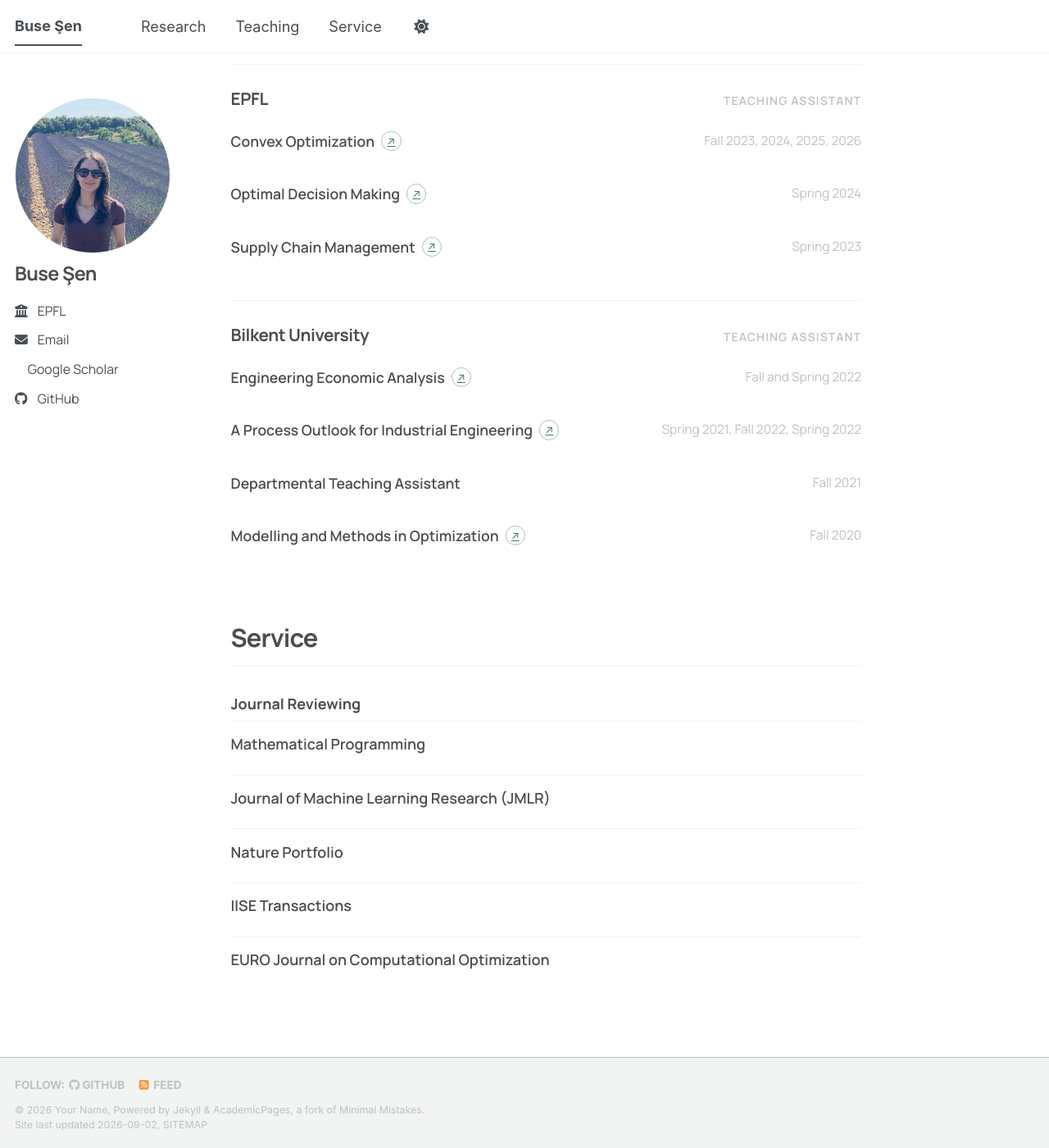
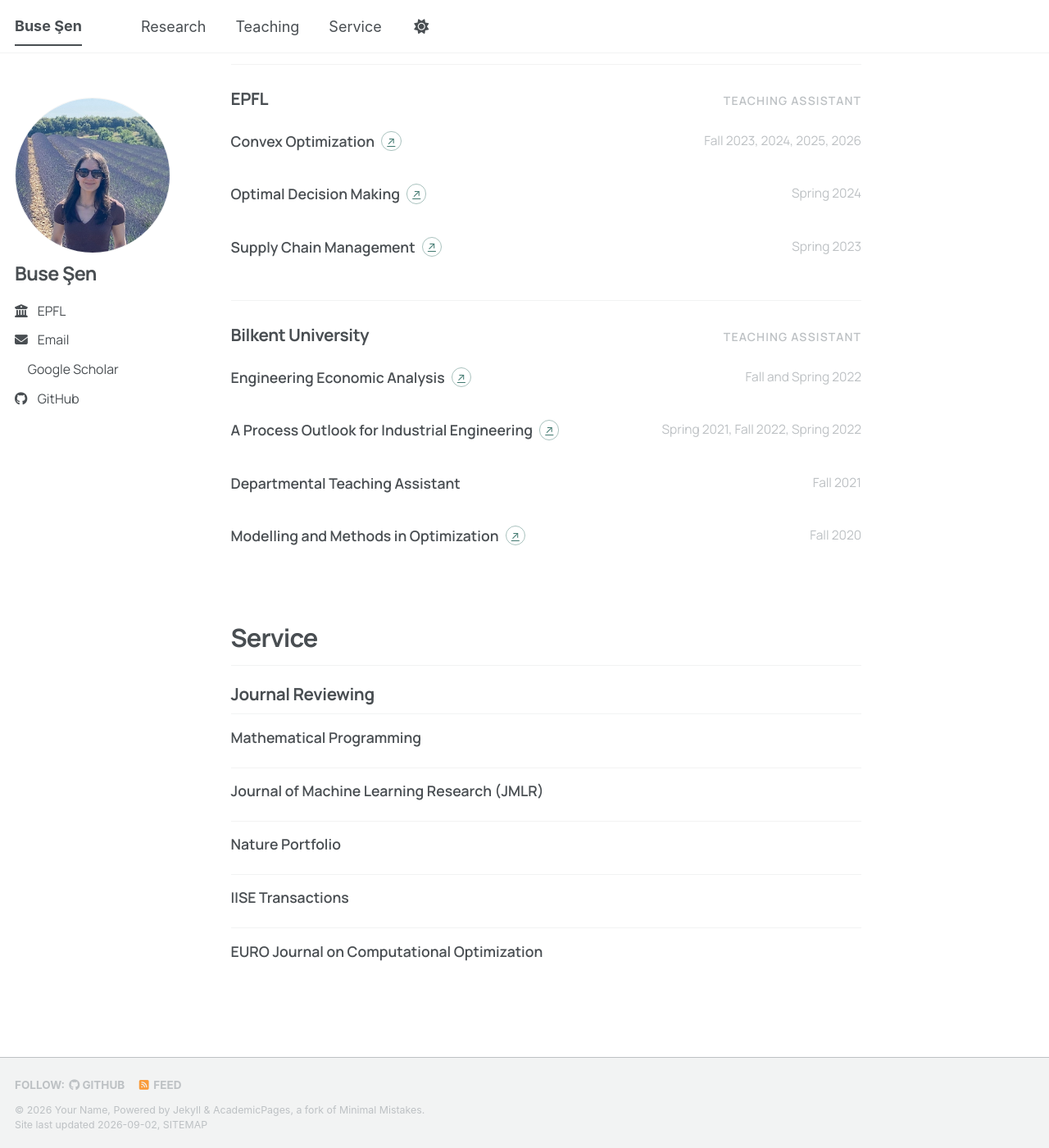
Before and after one commit to busesen/busesen.github.io, a Jekyll site: the page built from _pages/about.md, in a window 1280 px wide and 1400 px high, scrolled down 1226 px. Shown: the whole window at 82% size. Built offline with Jekyll 4.4.1, drawn with Linux system fonts in a browser that asks for light colours; a style sheet for code colours, icons or effects is not loaded.

Commit message:
Align service and teaching typography

```diff
--- a/assets/css/main.scss
+++ b/assets/css/main.scss
@@ -323,11 +323,16 @@ html[data-theme="dark"] .author-me {
   margin-bottom: 0.65rem;
 }
 
-.teaching-group__header h3 {
+.teaching-group__header h3,
+.service-section > h3 {
   margin: 0;
   font-size: 1.15rem;
   font-weight: 650;
   letter-spacing: -0.02em;
+}
+
+.service-section > h3 {
+  margin-bottom: 0.65rem;
 }
 
 .teaching-group__header span {
@@ -351,7 +356,8 @@ html[data-theme="dark"] .author-me {
   padding: 0.8rem 0;
 }
 
-.course-name {
+.course-name,
+.service-name {
   color: var(--global-text-color);
   font-size: 0.98rem;
   font-weight: 550;
@@ -424,11 +430,6 @@ html[data-theme="dark"] .author-me {
   gap: 0.55rem;
 }
 
-.service-name {
-  color: var(--global-text-color);
-  font-weight: 550;
-}
-
 @media screen and (min-width: 1024px) {
   .sidebar div.author__avatar {
     width: 100%;
```
